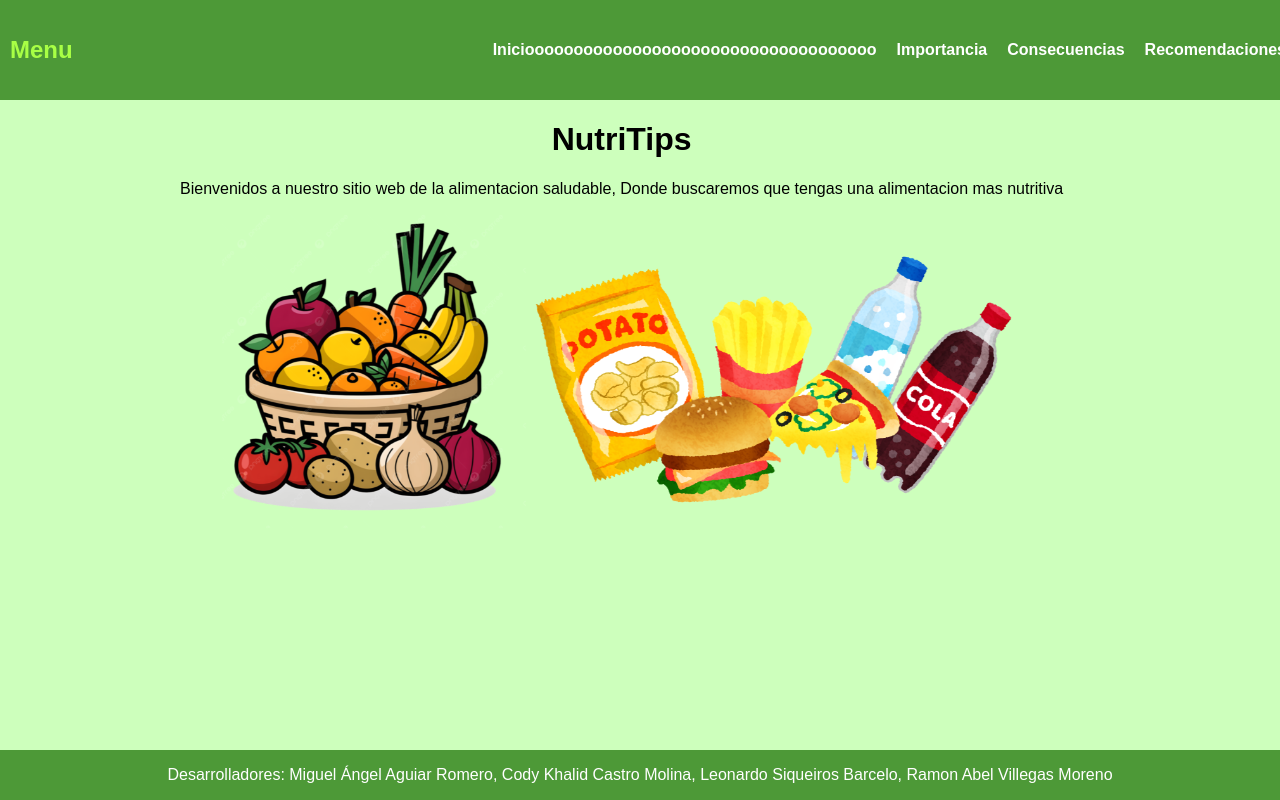
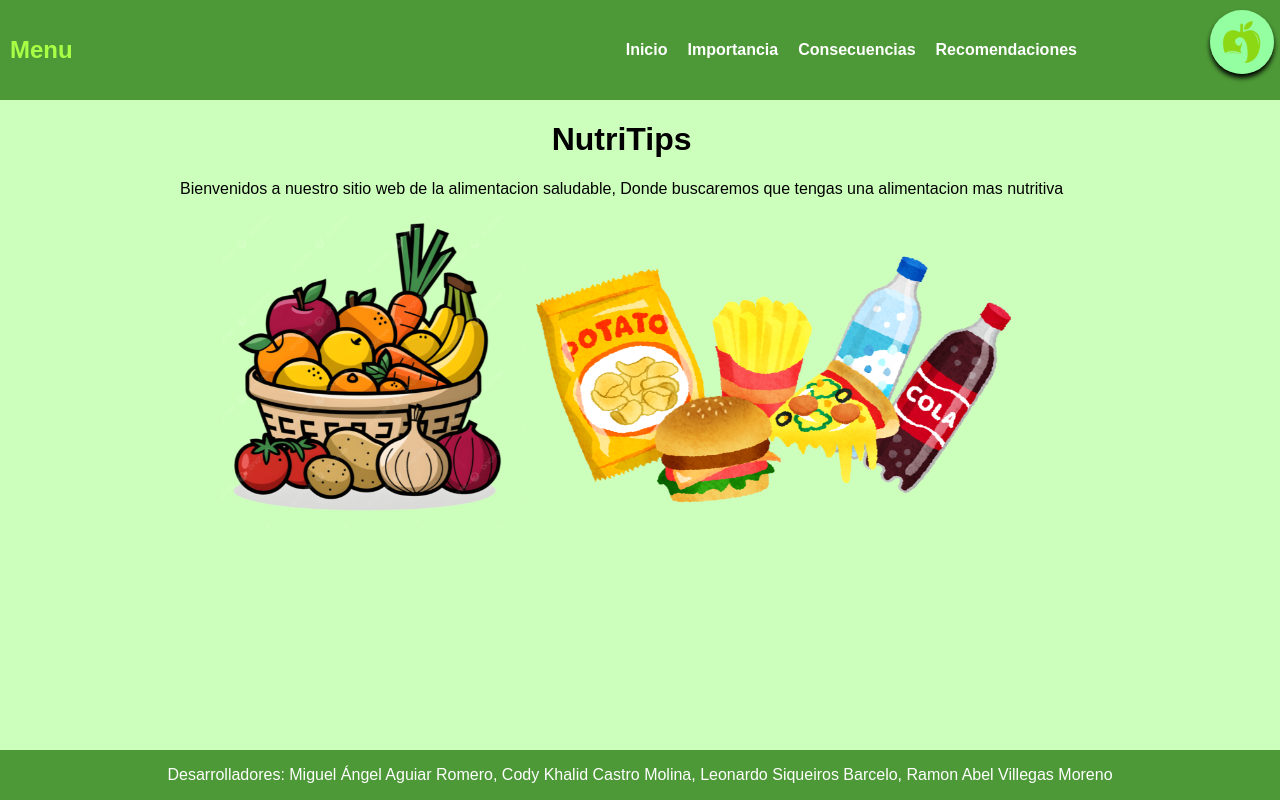
Before and after one commit to Wogcas/nutri_tips, a plain HTML site: page index.html in a window 1280 px wide. Drawn offline with Linux system fonts and the light colour scheme.

Commit message:
Update index.html

```diff
--- a/index.html
+++ b/index.html
@@ -11,7 +11,7 @@
             <h2>Menu</h2>
                 <nav class="navegacion">
                         <ul>
-                            <li><a href="index.html">Inicioooooooooooooooooooooooooooooooooooo</a></li>
+                            <li><a href="index.html">Inicio</a></li>
                             <li><a href="importancia.html">Importancia</a></li>
                             <li><a href="consecuencias.html">Consecuencias</a></li>
                             <li><a href="recomendacion.html">Recomendaciones</a></li>
```
